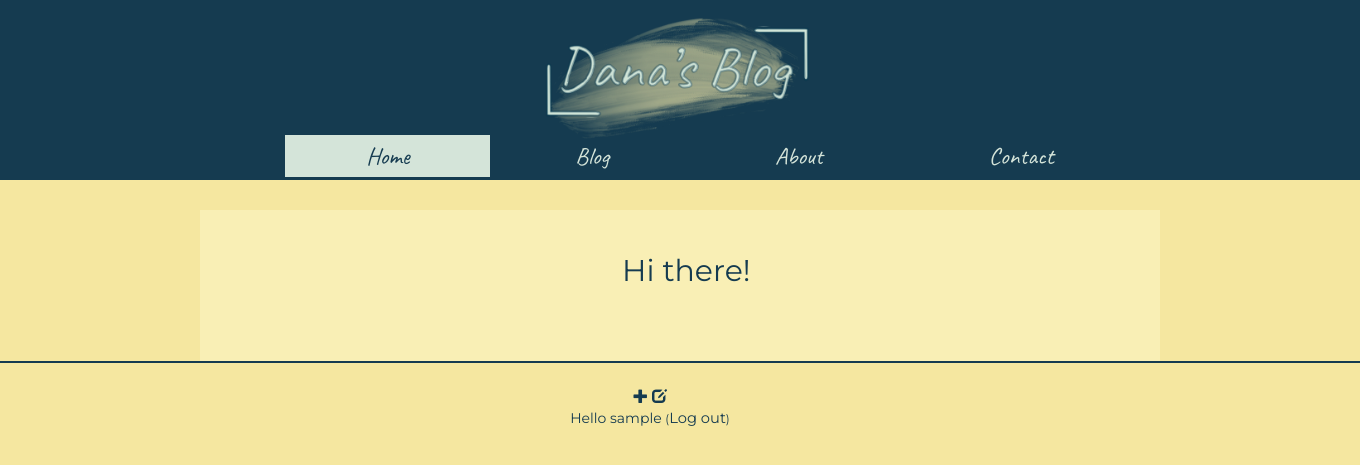
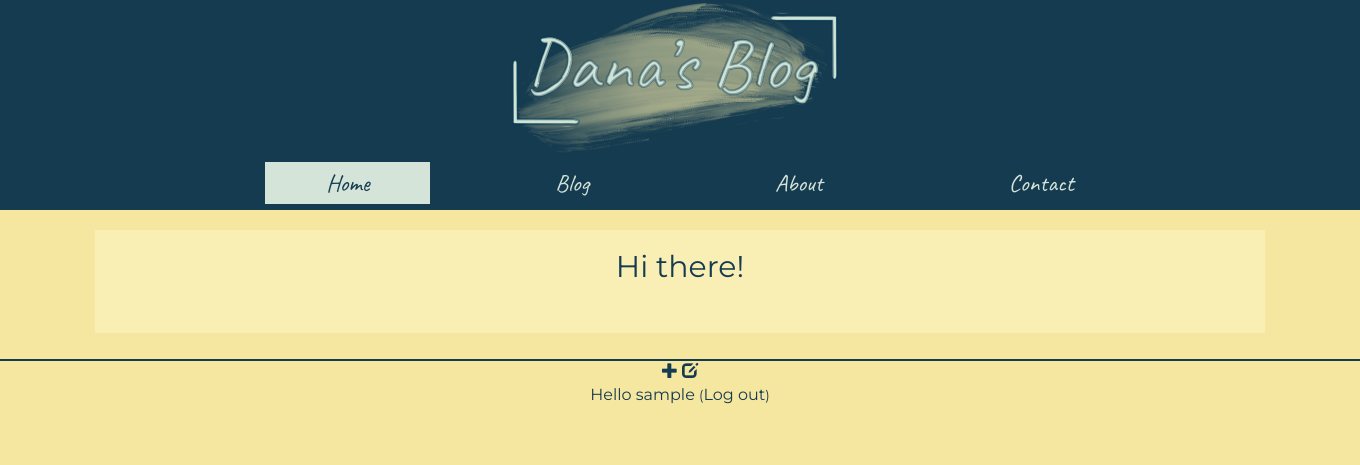
Before and after one commit to dba911/my-blog, a Django app: page / in a window 1360 px wide. Shown: the top 465 px of the page. Run offline with Django 3.2, Linux system fonts and the light colour scheme; the visitor is signed in with stand-in values (Sample User, id 1); data that the repository does not hold is empty; some libraries are stand-ins or nearby versions.

Commit message:
Made changes to center posts and make elements porportional to page size.

```diff
--- a/blog/static/css/blog.css
+++ b/blog/static/css/blog.css
@@ -8,45 +8,49 @@ body {
   background-color: #F5E7A0;
   margin: 0;
   text-align: center;
-}
-.container {
-  max-width: 1000px;
-  margin-left: 150px;
-  margin-right: auto;
-  padding: 24px;
+  display: grid;
+  grid-template-rows: auto auto 7rem;
+  grid-template-areas:
+    "head"
+    "main"
+    "foot";
+  grid-gap: 2rem;
 }
 header {
+  grid-area: head;
   background-color: #153B50;
-  padding: 20px 20px 20px 40px;
-  height: 180px;
-  max-width: auto;
-  margin-bottom: 30px;
 }
 main {
+  grid-area: main;
   background-color: #F9EFB5;
-  margin-left: 200px;
-  margin-right: 200px;
-  text-align: center;
+  margin: auto;
+}
+main .row {
+  display: flex;
+  justify-content: center;
 }
 footer {
+  grid-area: foot;
+  align-self: center;
   border-top: 2px solid #153B50;
-  height: 50px;
 }
 #admin-menu {
   list-style-type: none;
+  width: auto;
 }
 #admin-menu li {
   display: inline-block;
+  float: none;
+  padding: 2rem 6rem 0rem;
 }
 #admin-menu li a{
   text-decoration: none;
-  font-size: 13pt;
+  font-size: 14pt;
   color: #153B50;
   font-family: 'Montserrat', sans-serif;
-  padding: 7px 95px 7px 95px;
-  position: sticky;
-  top: 17%;
-  width: 100%;
+  padding: 0.5rem 5rem;
+  border: 1px solid transparent;
+  transition: 0.5s;
 }
 #admin-menu li a:hover {
   background-color: #153B50;
@@ -54,24 +58,26 @@ footer {
 }
 .admin-menu, .admin-menu a, .gylphicon glyphicon-plus, .glyphicon glyphicon-edit {
   color: #153B50;
+  font-size: 12pt;
 }
 #navbar {
   list-style-type: none;
+  text-align: center;
+  width: auto;
 }
 #navbar li {
   display: inline-block;
-  margin-top: 95px;
   text-align: center;
+  padding: 1rem 3rem 0rem;
 }
 #navbar li a {
   text-decoration: none;
-  padding: 5px 80px;
+  font-size: 18pt;
   color: #D4E4D9;
+  font-family: 'Caveat', cursive;
+  padding: 0.5rem 6rem;
   border: 1px solid transparent;
-  font-family: 'Caveat', cursive;
   transition: 0.5s;
-  font-size: 18pt;
-  position: relative;
 }
 #navbar li a.home {
   background-color: #D4E4D9;
@@ -82,15 +88,11 @@ footer {
   color: #153B50;
 }
 .logo {
-  position: absolute;
-  top: 2%;
-  left: 40%;
+  text-align: center;
 }
 .logo img {
-  float: left;
-  margin-top: 0;
-  width: 275px;
-  height: auto;
+  width: 30%;
+  margin: 0 auto;
 }
 a {
   color: #2660A4;
--- a/blog/templates/blog/base.html
+++ b/blog/templates/blog/base.html
@@ -34,8 +34,6 @@
         <div class="row">
             <div class="col-md-8">
             {% block content %}
-              {% block posts %}
-              {% endblock %}
             {% endblock %}
             </div>
         </div>
--- a/blog/templates/blog/home.html
+++ b/blog/templates/blog/home.html
@@ -16,8 +16,6 @@
     <body>
       {% block content %}
       <h2>Hi there!</h2> <br><br>
-      {% block posts %}
-      {% endblock %}
         {% for post in posts %}
         <div id="post-list" name="post-list">
         <a name="post-list"/>
@@ -26,7 +24,7 @@
               <p> published: {{post.published_date}} </p>
             </div>
             {% if post.photo %}
-              <img src="{{ post.photo.url }}" alt="{{ post.title }}" style="width: 500px;">
+              <img src="{{ post.photo.url }}" alt="{{ post.title }}" class="cover">
             {% endif %}
             <h2><a href="{% url 'post_detail' pk=post.pk %}"> {{post.title}} </a></h2>
             <p> {{post.text|linebreaksbr}} </p>
--- a/blog/templates/blog/post_detail.html
+++ b/blog/templates/blog/post_detail.html
@@ -9,7 +9,7 @@ class="glyphicon glyphicon-remove"></span></a>
         <br><br>
         {% endif %}
         {% if post.published_date %}
-          <div class="date">
+          <div class="post-date">
             {{ post.published_date }}
           </div>
         {% else %}
@@ -17,12 +17,11 @@ class="glyphicon glyphicon-remove"></span></a>
         {% endif %}
         <h2>{{ post.title }}</h2>
         {% if post.photo %}
-          <img src="{{ post.photo.url }}" alt="{{ post.title }}" style="width: 500px;">
+          <img src="{{ post.photo.url }}" alt="{{ post.title }}" class="cover">
           <br><br>
         {% endif %}
         <p>{{ post.text|linebreaksbr }}</p>
     </div>
-    <hr>
     <a class="btn btn-default" href="{% url 'add_comment_to_post' pk=post.pk %}">Add comment</a>
     <br><br>
     {% for comment in post.comments.all %}
```
Also changed, not shown: other parts of blog/static/css/blog.css (+22 -11 lines).
